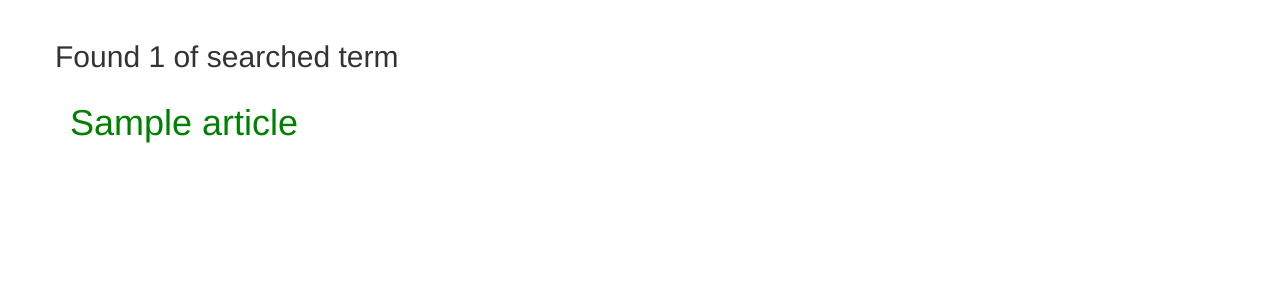
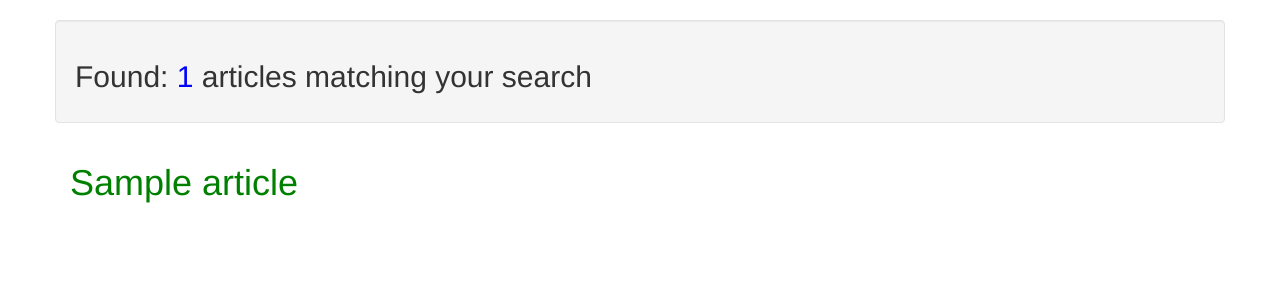
Before and after one commit to NewtonBii/moringa_tribune, a Django app: template tribune/news/templates/all_news/search.html in a window 1280 px wide. Shown: the part 102-402 px from the top of the page. Run offline with Django 3.2, Linux system fonts and the light colour scheme; the template is opened without the code that fills it: most values are stand-ins (such as "Sample title", 1, 10 or a date in 2020); some libraries are stand-ins or nearby versions.

```diff
--- a/tribune/news/templates/all_news/search.html
+++ b/tribune/news/templates/all_news/search.html
@@ -4,9 +4,11 @@
 
   <div class="row">
     {% if articles%}
-      <h2>Found {{ articles|length }} of searched term {{message}}</h2>
+    <div class="well">
+      <h2>Found: <span style="color:blue">{{ articles|length }}</span> articles matching your search {{message}}</h2>
+    </div>
     {% else %}
-      <h2> Found 0 articles for the search term {{message}}</h2>
+      <h2>No articles Found with <span style="color:blue">{{message}}</span> keyword. Try other keyword</h2>
     {% endif %}
 
   </div>
```
